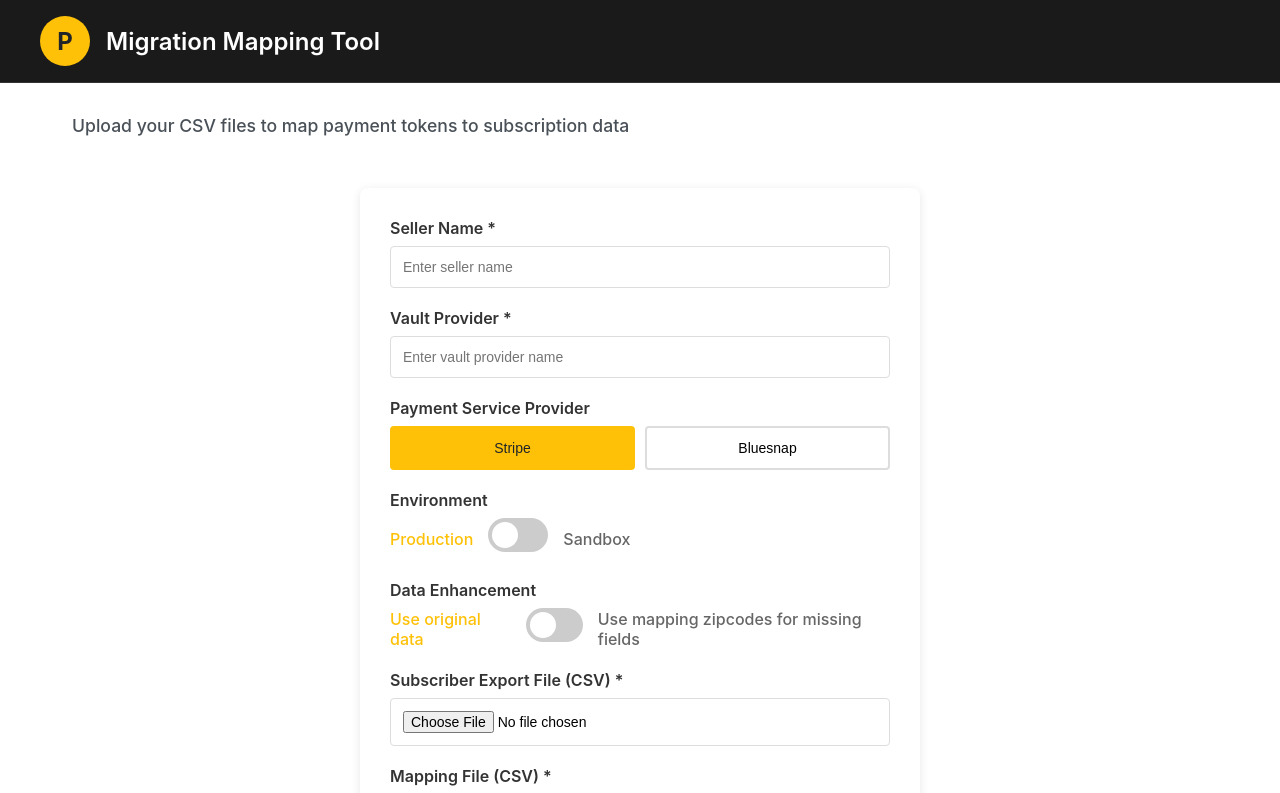
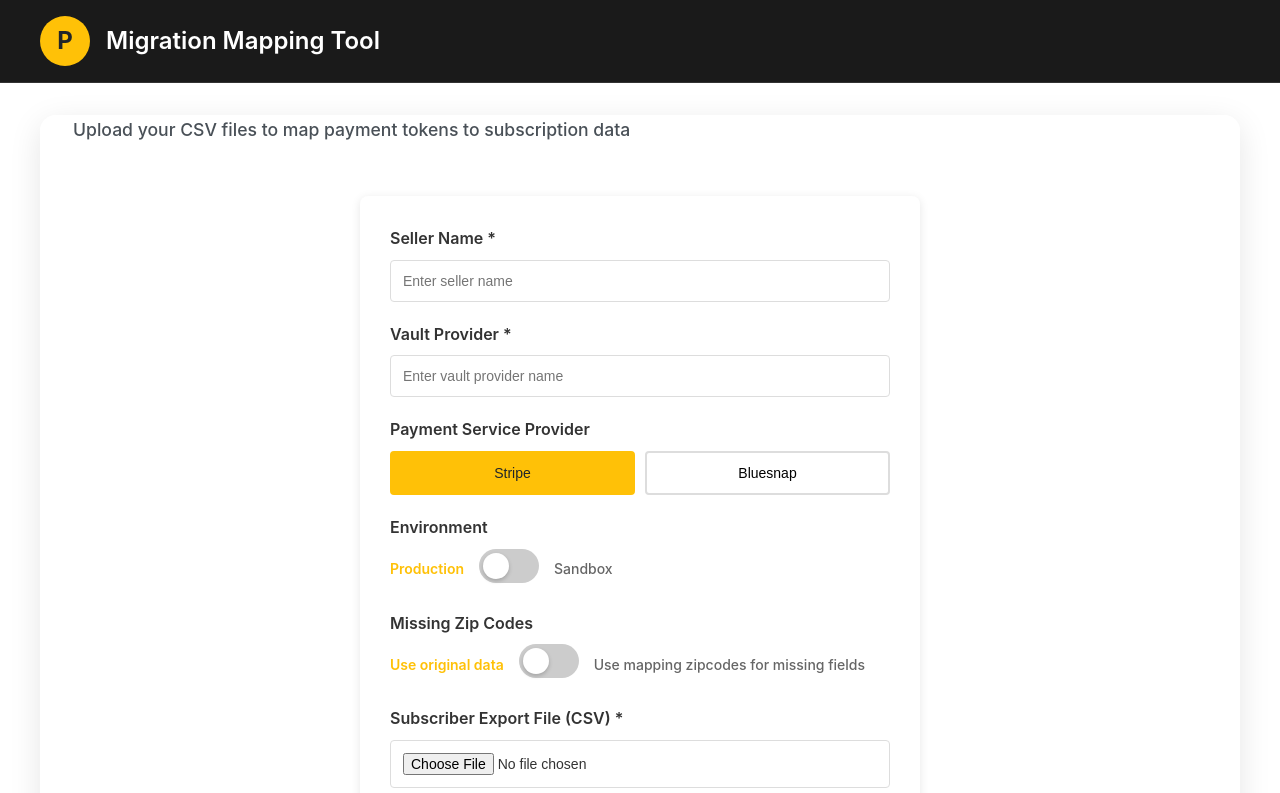
Before and after one commit to calum-paddle/migration_mapping_tool, a React (Create React App) app: page / in a window 1280 px wide. Shown: the top 793 px of the page. Built offline with nearby package versions, Linux system fonts and the light colour scheme.

Commit message:
Updated styling

```diff
--- a/src/components/FileUpload.js
+++ b/src/components/FileUpload.js
@@ -430,7 +430,7 @@ const FileUpload = ({ onProcessingComplete }) => {
         </div>
 
         <div className="form-group">
-          <label>Data Enhancement</label>
+          <label>Missing Zip Codes</label>
           <div className="toggle-container">
             <span className={!useMappingZipcodes ? 'active' : ''}>Use original data</span>
             <label className="switch">
--- a/src/index.css
+++ b/src/index.css
@@ -1,11 +1,19 @@
+* {
+  margin: 0;
+  padding: 0;
+  box-sizing: border-box;
+}
+
 body {
-  margin: 0;
   font-family: -apple-system, BlinkMacSystemFont, 'Segoe UI', 'Roboto', 'Oxygen',
     'Ubuntu', 'Cantarell', 'Fira Sans', 'Droid Sans', 'Helvetica Neue',
     sans-serif;
   -webkit-font-smoothing: antialiased;
   -moz-osx-font-smoothing: grayscale;
-  background-color: #f8f9fa;
+  background: linear-gradient(135deg, #667eea 0%, #764ba2 100%);
+  min-height: 100vh;
+  color: #333;
+  line-height: 1.6;
 }
 
 code {
@@ -13,6 +21,437 @@ code {
     monospace;
 }
 
-* {
-  box-sizing: border-box;
+.container {
+  max-width: 1200px;
+  margin: 0 auto;
+  padding: 2rem;
+  min-height: 100vh;
+  display: flex;
+  flex-direction: column;
 }
+
+.header {
+  background: rgba(255, 255, 255, 0.95);
+  backdrop-filter: blur(10px);
+  border-radius: 16px;
+  padding: 1.5rem 2rem;
+  margin-bottom: 2rem;
+  box-shadow: 0 8px 32px rgba(0, 0, 0, 0.1);
+  border: 1px solid rgba(255, 255, 255, 0.2);
+}
+
+.header h1 {
+  color: #2d3748;
+  font-size: 2.25rem;
+  font-weight: 700;
+  margin-bottom: 0.5rem;
+  letter-spacing: -0.025em;
+}
+
+.header p {
+  color: #718096;
+  font-size: 1.125rem;
+  font-weight: 400;
+  margin: 0;
+}
+
+.main-content {
+  background: rgba(255, 255, 255, 0.95);
+  backdrop-filter: blur(10px);
+  border-radius: 16px;
+  padding: 2.5rem;
+  box-shadow: 0 8px 32px rgba(0, 0, 0, 0.1);
+  border: 1px solid rgba(255, 255, 255, 0.2);
+  flex: 1;
+}
+
+.form-group {
+  margin-bottom: 2rem;
+}
+
+.form-group label {
+  display: block;
+  margin-bottom: 0.75rem;
+  font-weight: 600;
+  color: #2d3748;
+  font-size: 1rem;
+}
+
+.form-group input[type="text"] {
+  width: 100%;
+  padding: 0.875rem 1rem;
+  border: 2px solid #e2e8f0;
+  border-radius: 8px;
+  font-size: 1rem;
+  transition: all 0.2s ease;
+  background: #fff;
+  color: #2d3748;
+}
+
+.form-group input[type="text"]:focus {
+  outline: none;
+  border-color: #667eea;
+  box-shadow: 0 0 0 3px rgba(102, 126, 234, 0.1);
+}
+
+.toggle-container {
+  display: flex;
+  align-items: center;
+  gap: 0.75rem;
+  margin-top: 0.5rem;
+  flex-wrap: wrap;
+}
+
+.toggle-container span {
+  font-weight: 500;
+  color: #718096;
+  transition: color 0.2s ease;
+  font-size: 0.875rem;
+}
+
+.toggle-container span.active {
+  color: #2d3748;
+  font-weight: 600;
+}
+
+.switch {
+  position: relative;
+  display: inline-block;
+  width: 44px;
+  height: 24px;
+}
+
+.switch input {
+  opacity: 0;
+  width: 0;
+  height: 0;
+}
+
+.slider {
+  position: absolute;
+  cursor: pointer;
+  top: 0;
+  left: 0;
+  right: 0;
+  bottom: 0;
+  background-color: #cbd5e0;
+  transition: 0.3s;
+  border-radius: 24px;
+}
+
+.slider:before {
+  position: absolute;
+  content: "";
+  height: 18px;
+  width: 18px;
+  left: 3px;
+  bottom: 3px;
+  background-color: white;
+  transition: 0.3s;
+  border-radius: 50%;
+  box-shadow: 0 2px 4px rgba(0, 0, 0, 0.2);
+}
+
+input:checked + .slider {
+  background: linear-gradient(135deg, #667eea 0%, #764ba2 100%);
+}
+
+input:checked + .slider:before {
+  transform: translateX(20px);
+}
+
+.provider-buttons {
+  display: flex;
+  gap: 1rem;
+  margin-bottom: 1rem;
+}
+
+.provider-button {
+  flex: 1;
+  padding: 1rem 1.5rem;
+  border: 2px solid #e2e8f0;
+  background: #fff;
+  color: #718096;
+  border-radius: 8px;
+  cursor: pointer;
+  font-weight: 600;
+  font-size: 1rem;
+  transition: all 0.2s ease;
+  text-align: center;
+}
+
+.provider-button.active {
+  border-color: #667eea;
+  background: linear-gradient(135deg, #667eea 0%, #764ba2 100%);
+  color: white;
+  box-shadow: 0 4px 12px rgba(102, 126, 234, 0.3);
+}
+
+.provider-button:hover:not(.active) {
+  border-color: #cbd5e0;
+  background: #f7fafc;
+}
+
+.file-upload-area {
+  border: 2px dashed #cbd5e0;
+  border-radius: 12px;
+  padding: 2rem;
+  text-align: center;
+  background: #f7fafc;
+  transition: all 0.2s ease;
+  cursor: pointer;
+  margin-bottom: 1rem;
+}
+
+.file-upload-area:hover {
+  border-color: #667eea;
+  background: #f0f4ff;
+}
+
+.file-upload-area.dragover {
+  border-color: #667eea;
+  background: #f0f4ff;
+  transform: scale(1.02);
+}
+
+.file-upload-area input[type="file"] {
+  display: none;
+}
+
+.file-upload-area .upload-icon {
+  font-size: 3rem;
+  color: #cbd5e0;
+  margin-bottom: 1rem;
+}
+
+.file-upload-area .upload-text {
+  color: #718096;
+  font-size: 1.125rem;
+  font-weight: 500;
+}
+
+.file-upload-area .upload-hint {
+  color: #a0aec0;
+  font-size: 0.875rem;
+  margin-top: 0.5rem;
+}
+
+.submit-button {
+  width: 100%;
+  padding: 1rem 2rem;
+  background: linear-gradient(135deg, #667eea 0%, #764ba2 100%);
+  color: white;
+  border: none;
+  border-radius: 8px;
+  font-size: 1.125rem;
+  font-weight: 600;
+  cursor: pointer;
+  transition: all 0.2s ease;
+  box-shadow: 0 4px 12px rgba(102, 126, 234, 0.3);
+}
+
+.submit-button:hover:not(:disabled) {
+  transform: translateY(-2px);
+  box-shadow: 0 6px 20px rgba(102, 126, 234, 0.4);
+}
+
+.submit-button:disabled {
+  opacity: 0.6;
+  cursor: not-allowed;
+  transform: none;
+}
+
+.processing-status {
+  background: #f0f4ff;
+  border: 1px solid #c6f6d5;
+  border-radius: 8px;
+  padding: 1rem;
+  margin: 1rem 0;
+  color: #2f855a;
+  font-weight: 500;
+}
+
+.error {
+  background: #fed7d7;
+  border: 1px solid #feb2b2;
+  border-radius: 8px;
+  padding: 1rem;
+  margin: 1rem 0;
+  color: #c53030;
+  font-weight: 500;
+}
+
+.success {
+  background: #f0fff4;
+  border: 1px solid #9ae6b4;
+  border-radius: 8px;
+  padding: 1.5rem;
+  margin: 1.5rem 0;
+  color: #2f855a;
+}
+
+.success h3 {
+  margin-bottom: 1rem;
+  font-size: 1.25rem;
+  font-weight: 600;
+}
+
+.download-links {
+  display: flex;
+  flex-direction: column;
+  gap: 0.75rem;
+  margin-top: 1rem;
+}
+
+.download-link {
+  display: inline-flex;
+  align-items: center;
+  gap: 0.5rem;
+  padding: 0.75rem 1rem;
+  background: #667eea;
+  color: white;
+  text-decoration: none;
+  border-radius: 6px;
+  font-weight: 500;
+  transition: all 0.2s ease;
+  box-shadow: 0 2px 4px rgba(102, 126, 234, 0.2);
+}
+
+.download-link:hover {
+  background: #5a67d8;
+  transform: translateY(-1px);
+  box-shadow: 0 4px 8px rgba(102, 126, 234, 0.3);
+}
+
+.modal {
+  position: fixed;
+  top: 0;
+  left: 0;
+  width: 100%;
+  height: 100%;
+  background: rgba(0, 0, 0, 0.5);
+  display: flex;
+  justify-content: center;
+  align-items: center;
+  z-index: 1000;
+  backdrop-filter: blur(4px);
+}
+
+.modal-content {
+  background: white;
+  border-radius: 12px;
+  padding: 2rem;
+  max-width: 500px;
+  width: 90%;
+  max-height: 80vh;
+  overflow-y: auto;
+  box-shadow: 0 20px 40px rgba(0, 0, 0, 0.2);
+}
+
+.modal h3 {
+  margin-bottom: 1rem;
+  color: #2d3748;
+  font-size: 1.25rem;
+  font-weight: 600;
+}
+
+.modal p {
+  margin-bottom: 1.5rem;
+  color: #4a5568;
+  line-height: 1.6;
+}
+
+.modal-buttons {
+  display: flex;
+  gap: 1rem;
+  justify-content: flex-end;
+}
+
+.modal-button {
+  padding: 0.75rem 1.5rem;
+  border: none;
+  border-radius: 6px;
+  font-weight: 500;
+  cursor: pointer;
+  transition: all 0.2s ease;
+}
+
+.modal-button.primary {
+  background: #667eea;
+  color: white;
+}
+
+.modal-button.primary:hover {
+  background: #5a67d8;
+}
+
+.modal-button.secondary {
+  background: #e2e8f0;
+  color: #4a5568;
+}
+
+.modal-button.secondary:hover {
+  background: #cbd5e0;
+}
+
+.modal-button.danger {
+  background: #e53e3e;
+  color: white;
+}
+
+.modal-button.danger:hover {
+  background: #c53030;
+}
+
+.zip-codes-list {
+  background: #f7fafc;
+  border: 1px solid #e2e8f0;
+  border-radius: 6px;
+  padding: 1rem;
+  margin: 1rem 0;
+  max-height: 200px;
+  overflow-y: auto;
+  font-family: 'Courier New', monospace;
+  font-size: 0.875rem;
+  color: #4a5568;
+}
+
+.zip-codes-list .zip-code {
+  padding: 0.25rem 0;
+  border-bottom: 1px solid #e2e8f0;
+}
+
+.zip-codes-list .zip-code:last-child {
+  border-bottom: none;
+}
+
+@media (max-width: 768px) {
+  .container {
+    padding: 1rem;
+  }
+
+  .header {
+    padding: 1rem 1.5rem;
+  }
+
+  .header h1 {
+    font-size: 1.875rem;
+  }
+
+  .main-content {
+    padding: 1.5rem;
+  }
+
+  .provider-buttons {
+    flex-direction: column;
+  }
+
+  .modal-content {
+    margin: 1rem;
+    padding: 1.5rem;
+  }
+
+  .modal-buttons {
+    flex-direction: column;
+  }
+}
```
